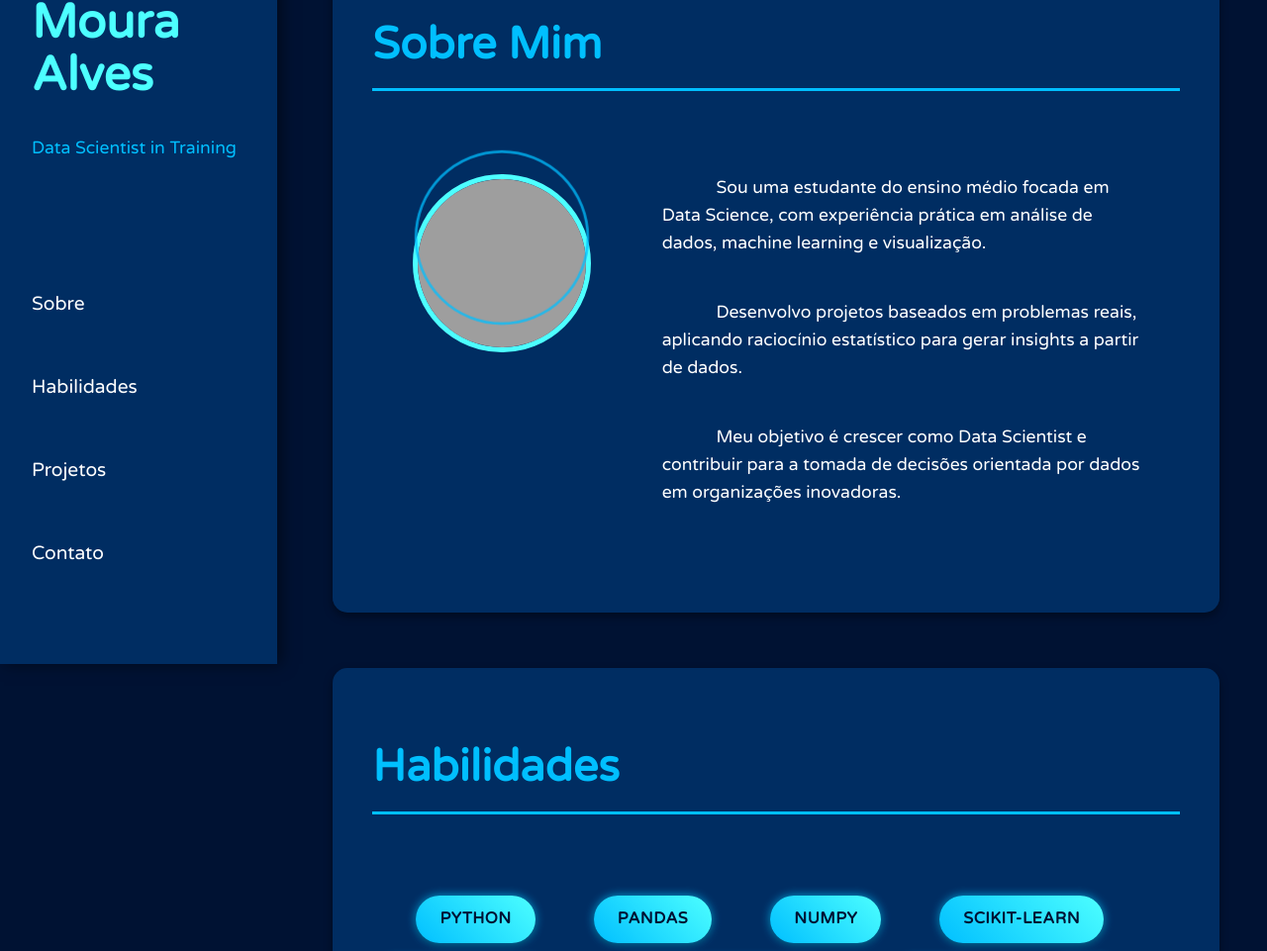
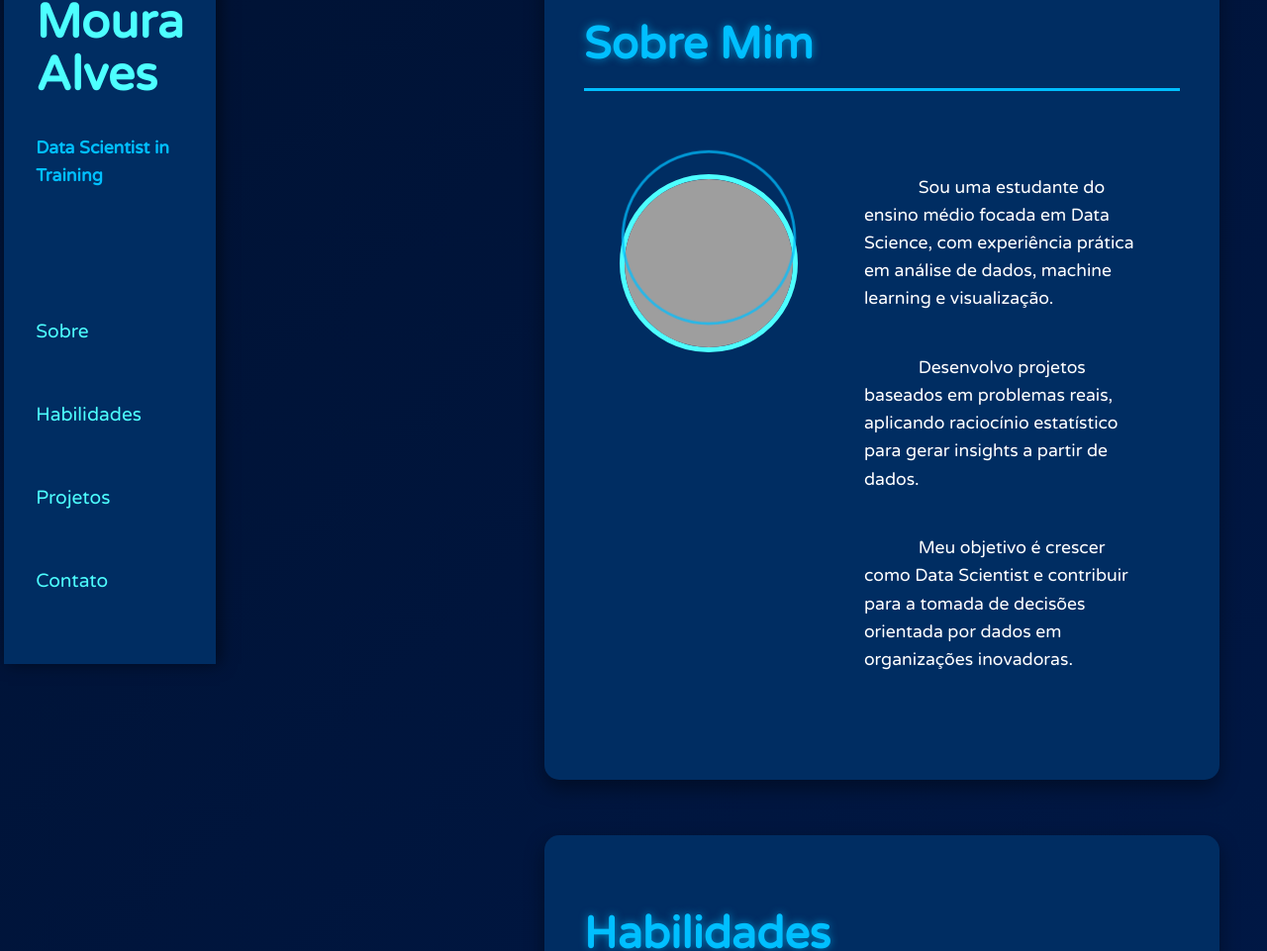
Before and after one commit to AliceMouraAlves30/Portf-lio-Profissional-, a plain HTML site: page index.html in a window 1280 px wide. Shown: the part 155-1116 px from the top of the page at 99% size. Drawn offline with Linux system fonts and the light colour scheme; grey boxes are pictures that could not be loaded.

Commit message:
Update style.css

```diff
--- a/style.css
+++ b/style.css
@@ -1,35 +1,33 @@
-/* Importação da fonte Varela Round (arredondada) - Já incluída no HTML, mas boa prática manter aqui */
-/* @import url('https://fonts.googleapis.com/css2?family=Varela+Round&display=swap'); */
-
-/* === 1. Variáveis, Reset e Estilos Globais === */
-* {
-    margin: 0;
-    padding: 0;
-    box-sizing: border-box;
-}
+/* === 1. Variáveis, Reset e Fontes === */
 
 :root {
-    /* Cores Azuis (Inspiradas no Azul Royal/Claro) */
-    --blue-dark: #001233; /* Fundo Principal (Quase preto/Azul Royal Escuro) */
-    --blue-royal: #002D62; /* Cor da Sidebar e Cards (Azul Royal) */
-    --blue-vibrant: #00BFFF; /* Azul Céu/Neon (Destaques, Links, Pulso) */
-    --blue-light: #4DFFFF; /* Azul Claro (Degradê) */
+    /* Cores Azuis (Dark/Neon) */
+    --blue-dark: #001233; /* Fundo Principal (Azul Royal Escuro) */
+    --blue-royal: #002D62; /* Cor da Sidebar e Cards */
+    --blue-vibrant: #00BFFF; /* Azul Céu/Neon (Destaques, Pulso) */
+    --blue-light: #4DFFFF; /* Azul Claro (Degradê/Texto) */
     --white: #FFFFFF;
 
     /* Tipografia */
     --font-primary: 'Varela Round', sans-serif;
 }
 
+* {
+    margin: 0;
+    padding: 0;
+    box-sizing: border-box;
+    font-family: var(--font-primary);
+}
+
 body {
-    font-family: var(--font-primary);
-    background-color: var(--blue-dark);
+    background: linear-gradient(135deg, var(--blue-dark) 0%, #001f5c 100%);
     color: var(--white);
     line-height: 1.6;
     min-height: 100vh;
 }
 
 a {
-    color: var(--white);
+    color: var(--blue-light);
     text-decoration: none;
     transition: color 0.3s ease;
 }
@@ -38,21 +36,19 @@ a:hover {
     color: var(--blue-vibrant);
 }
 
-h1, h2, h3 {
-    font-weight: 700;
-}
+/* === 2. Layout Principal (Sidebar + Content) === */
 
-/* === 2. Layout Principal (Sidebar + Content) === */
 .container {
     display: flex;
     min-height: 100vh;
 }
 
-/* --- Sidebar (Barra Lateral) --- */
+/* --- Sidebar --- */
 .sidebar {
-    width: 280px; /* Um pouco mais larga */
+    width: 280px;
     padding: 3rem 2rem;
-    position: fixed;
+    position: sticky;
+    top: 0;
     height: 100vh;
     background-color: var(--blue-royal);
     box-shadow: 4px 0 15px rgba(0, 0, 0, 0.5);
@@ -60,16 +56,17 @@ h1, h2, h3 {
 }
 
 .sidebar h1 {
-    font-size: 3rem; /* Fonte maior */
+    font-size: 3rem;
     line-height: 1.1;
     margin-bottom: 0.5rem;
-    color: var(--blue-light); /* Título em azul claro */
+    color: var(--blue-light);
 }
 
 .sidebar .role {
     color: var(--blue-vibrant);
     font-size: 1.1rem;
-    margin-bottom: 4rem; /* Mais espaçamento */
+    margin-bottom: 4rem;
+    font-weight: bold;
 }
 
 .sidebar nav a {
@@ -78,41 +75,42 @@ h1, h2, h3 {
     padding: 0.8rem 0;
     border-bottom: 2px solid transparent;
     transition: all 0.3s ease;
+    text-align: left;
 }
 
 .sidebar nav a:hover {
     color: var(--white);
     border-bottom: 2px solid var(--blue-vibrant);
-    padding-left: 10px; /* Pequeno efeito lateral */
+    padding-left: 10px;
 }
 
-/* --- Conteúdo Principal --- */
+/* --- Content (Cartões de Seção) --- */
 .content {
     margin-left: 280px;
     flex-grow: 1;
     padding: 3rem;
 }
 
-/* Card que separa cada tópico (Azul escuro com cantos arredondados) */
 .content-card {
     background-color: var(--blue-royal);
     padding: 40px;
-    border-radius: 15px; /* Cantos bem arredondados */
-    margin-bottom: 30px; /* Espaço entre os cards */
-    box-shadow: 0 4px 10px rgba(0, 0, 0, 0.4);
+    border-radius: 15px;
+    margin-bottom: 30px;
+    box-shadow: 0 8px 20px rgba(0, 0, 0, 0.4);
     transition: transform 0.3s ease;
 }
 
 .content-card:hover {
-    transform: translateY(-5px); /* Efeito sutil de elevação ao passar o mouse */
+    transform: translateY(-5px);
 }
 
 h2 {
-    font-size: 2.8rem; /* Fonte maior para títulos */
+    font-size: 2.8rem;
     color: var(--blue-vibrant);
     margin-bottom: 2rem;
     padding-bottom: 0.5rem;
     border-bottom: 3px solid var(--blue-vibrant);
+    text-shadow: 0 0 8px rgba(0, 191, 255, 0.6);
 }
 
 /* === 3. Estilos de Seção === */
@@ -126,27 +124,27 @@ h2 {
 
 .about-text p {
     margin-bottom: 1rem;
-    font-size: 1.1rem; /* Texto maior */
+    font-size: 1.1rem;
 }
 
-/* Efeito Pulsante (HBO Max Inspired) */
+/* Efeito Pulsante (Wrapper) */
 .profile-wrapper {
     position: relative;
-    width: 180px; /* Tamanho do wrapper (maior) */
+    width: 180px;
     height: 180px;
     flex-shrink: 0;
 }
 
-#about img {
+.profile-wrapper img {
     width: 100%;
     height: 100%;
     border-radius: 50%;
     object-fit: cover;
     border: 5px solid var(--blue-light);
     z-index: 2;
-    transition: border-color 0.3s ease;
 }
 
+/* Pulso Neon */
 .profile-wrapper::before {
     content: '';
     position: absolute;
@@ -167,21 +165,21 @@ h2 {
         opacity: 0.75;
     }
     100% {
-        transform: scale(1.3); /* Um pouco maior */
+        transform: scale(1.3);
         opacity: 0;
     }
 }
 
-/* --- Skills --- */
+/* --- Skills (Pastilhas Neon) --- */
 .skills-grid {
     display: flex;
     flex-wrap: wrap;
     gap: 15px;
-    margin-top: 1.5rem;
+    margin-top: 1rem;
 }
 
 .skill-item {
-    background: linear-gradient(45deg, var(--blue-vibrant) 0%, var(--blue-light) 100%); /* Degradê de azul */
+    background: linear-gradient(45deg, var(--blue-vibrant) 0%, var(--blue-light) 100%);
     color: var(--blue-dark);
     padding: 0.7rem 1.5rem;
     border-radius: 25px;
@@ -189,14 +187,13 @@ h2 {
     font-weight: 700;
     text-transform: uppercase;
     letter-spacing: 0.5px;
-    box-shadow: 0 0 10px rgba(0, 191, 255, 0.8), 0 2px 5px rgba(0, 0, 0, 0.5); /* Brilho neon azul */
-    transition: transform 0.2s ease;
+    box-shadow: 0 0 10px rgba(0, 191, 255, 0.8), 0 2px 5px rgba(0, 0, 0, 0.5);
+    transition: transform 0.2s ease, box-shadow 0.3s ease;
 }
 
 .skill-item:hover {
     transform: scale(1.05);
-    background: var(--white);
-    color: var(--blue-dark);
+    box-shadow: 0 0 15px var(--blue-vibrant);
     cursor: default;
 }
 
@@ -211,25 +208,21 @@ h2 {
     background-color: var(--blue-dark);
     padding: 20px;
     border-radius: 12px;
+    border: 1px solid var(--blue-royal);
     box-shadow: 0 5px 15px rgba(0, 0, 0, 0.4);
-    transition: transform 0.3s ease, box-shadow 0.3s ease;
-    border: 1px solid var(--blue-royal);
+    transition: transform 0.3s ease, box-shadow 0.3s ease, border-color 0.3s ease;
 }
 
 .project-card:hover {
     transform: translateY(-7px);
-    box-shadow: 0 10px 20px rgba(0, 0, 0, 0.6), 0 0 20px var(--blue-vibrant); /* Brilho neon forte */
+    box-shadow: 0 10px 20px rgba(0, 0, 0, 0.6), 0 0 15px var(--blue-vibrant);
+    border-color: var(--blue-vibrant);
 }
 
 .project-card h3 {
     color: var(--blue-light);
     font-size: 1.6rem;
     margin-bottom: 0.5rem;
-}
-
-.project-card p {
-    font-size: 1rem;
-    margin-bottom: 1rem;
 }
 
 .project-card img {
@@ -251,7 +244,6 @@ h2 {
     font-weight: 700;
     text-transform: uppercase;
     font-size: 0.9rem;
-    transition: background-color 0.3s ease;
 }
 
 .project-card a:hover {
@@ -305,10 +297,7 @@ h2 {
         border-bottom: none;
         background-color: var(--blue-dark);
         border-radius: 5px;
-    }
-
-    .sidebar h1 {
-        font-size: 2.5rem;
+        text-align: center;
     }
 
     .content {
@@ -325,4 +314,8 @@ h2 {
         align-items: center;
         text-align: center;
     }
+
+    .about-text {
+        text-align: left;
+    }
 }
```
